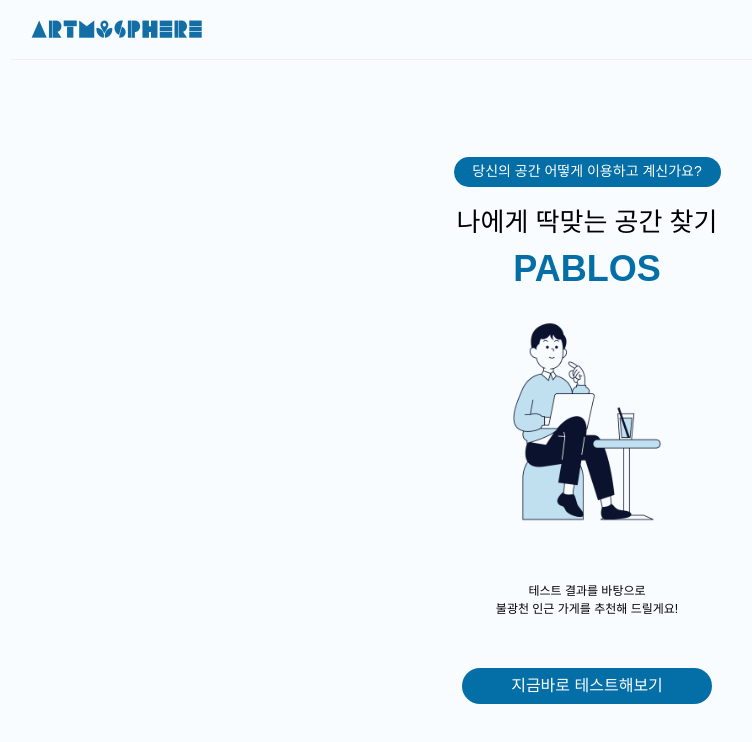
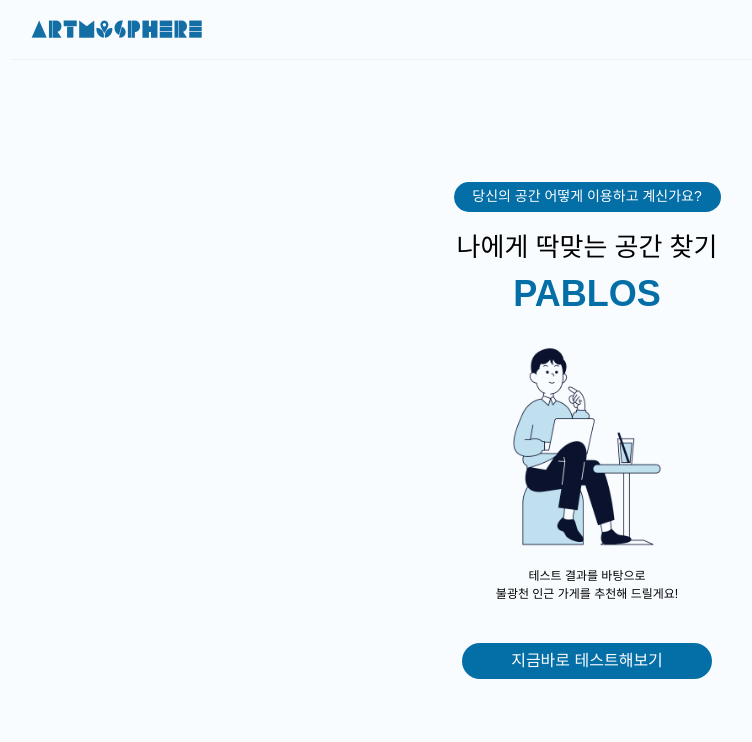
Before and after one commit to TeamArtmosphere/Disposition_Test, a Next.js app: page / in a window 1280 px wide. Shown: the top 742 px of the page, without its empty margins (53-805 px from the left). Built offline with nearby package versions, Linux system fonts and the light colour scheme; a web font is replaced by a local one.

Commit message:
YDYZ-51 메인페이지 수정

```diff
--- a/app/page.tsx
+++ b/app/page.tsx
@@ -31,13 +31,8 @@
           PABLOS
         </Typography>
       </Box>
-      <Image
-        src={mainImg}
-        alt='컴퓨터 앞에 앉아있는 남자 이미지'
-        width={160}
-        style={{ marginBottom: '30px' }}
-      />
-      <Box sx={{ mt: '30px', mb: '50px', textAlign: 'center' }}>
+      <Image src={mainImg} alt='컴퓨터 앞에 앉아있는 남자 이미지' width={160} />
+      <Box sx={{ mt: '20px', mb: '40px', textAlign: 'center' }}>
         <Typography fontSize='12px'>
           테스트 결과를 바탕으로
           <br />
```
